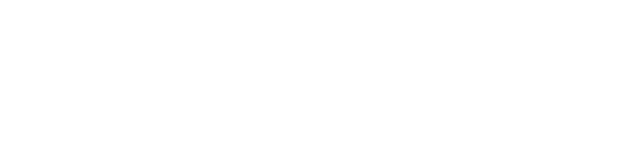
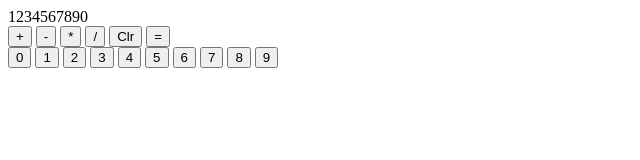
Before and after one commit to Winderator/odin-calculator, a plain HTML site: page index.html in a window 1280 px wide. Shown: the whole page, without its empty margins (0-640 px from the left). Drawn offline with Linux system fonts and the light colour scheme.

Commit message:
Add html elements for calculator

```diff
--- a/index.html
+++ b/index.html
@@ -8,6 +8,39 @@
     <script src="javascript.js"></script>
 </head>
 <body>
+    <!--
+    Buttons 0-9
+    Buttons for each operation
+    Display
+    Clear
+    Equals key
+    -->
+
+    <div id="calculator">
+        <div id="display">
+            1234567890
+        </div>
+        <div id="functions">
+            <button>+</button>
+            <button>-</button>
+            <button>*</button>
+            <button>/</button>
+            <button>Clr</button>
+            <button>=</button>
+        </div>
+        <div id="numpad">
+            <button>0</button>
+            <button>1</button>
+            <button>2</button>
+            <button>3</button>
+            <button>4</button>
+            <button>5</button>
+            <button>6</button>
+            <button>7</button>
+            <button>8</button>
+            <button>9</button>
+        </div>
+    </div>
 
 </body>
 </html>
--- a/javascript.js
+++ b/javascript.js
@@ -0,0 +1,23 @@
+function add(a,b){
+    return a+b
+}
+
+function subtract(a,b){
+    return a-b
+}
+
+function multiply(a,b){
+    return a*b
+}
+
+function divide(a,b){
+    return a/b
+}
+
+function operate(firstVar,operator,secondVar){
+    return operator(firstVar,secondVar)
+}
+
+let firstVar
+let secondVar
+let operator
```
